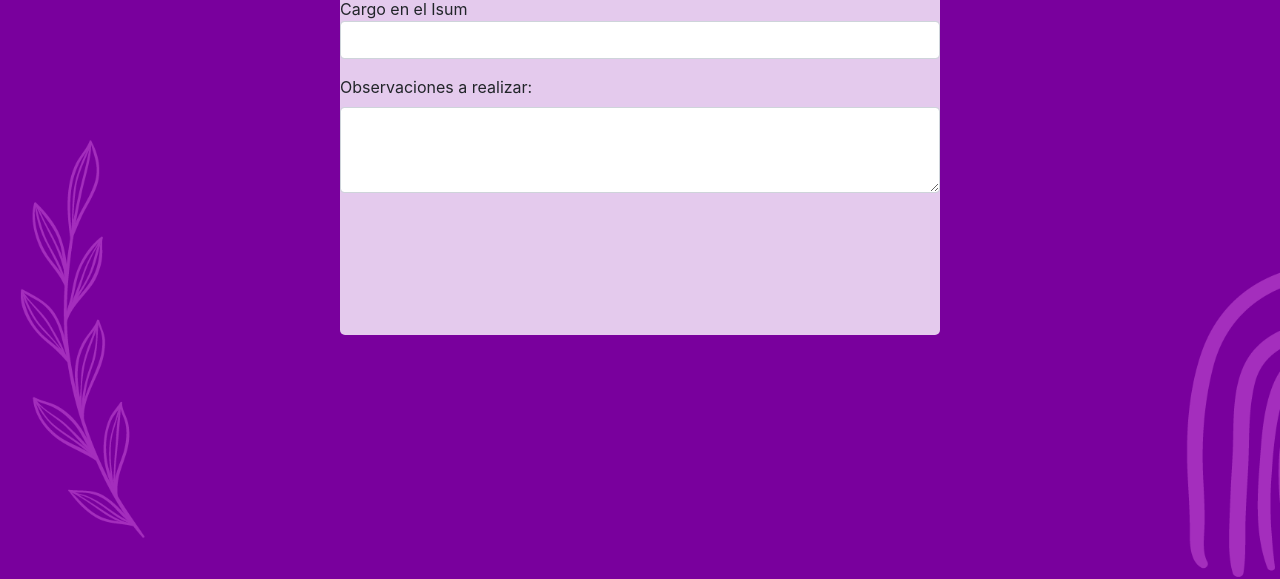
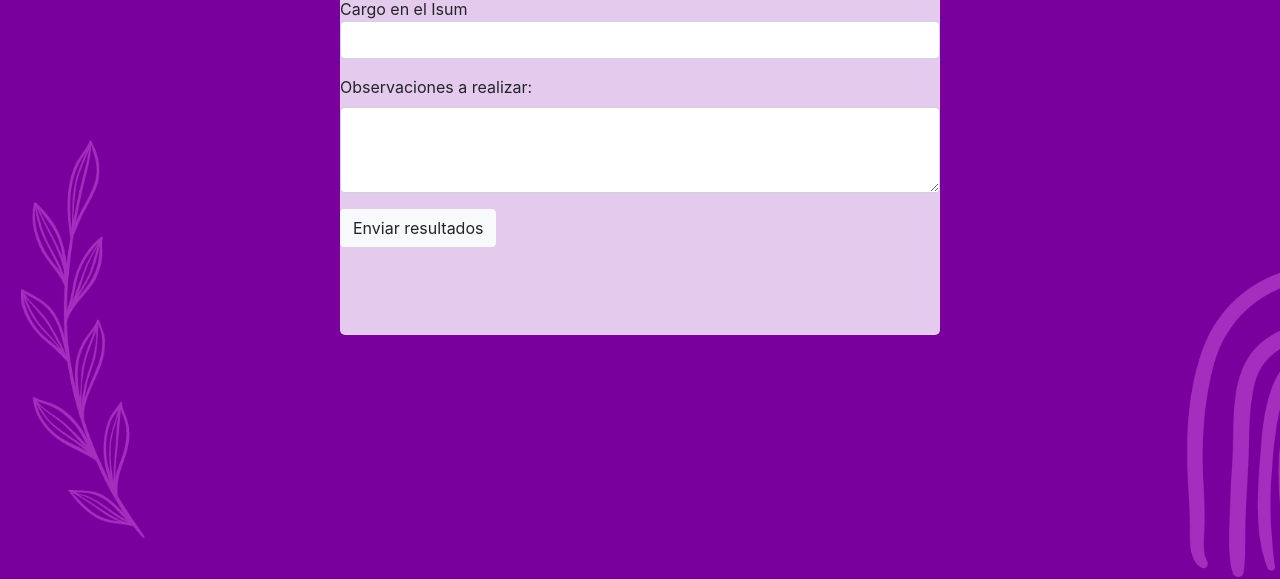
Before and after one commit to Angel17022000/pruebas_am, a plain HTML site: page auditoria.html in a window 1280 px wide. Shown: the part 221-800 px from the top of the page. Drawn offline with nearby package versions, Linux system fonts and the light colour scheme.

Commit message:
Update auditoria.html

```diff
--- a/auditoria.html
+++ b/auditoria.html
@@ -45,7 +45,7 @@
                 </div>
 
               </div>
-            </form>
+
             <div class="mb-3">
                     Cargo en el Isum<input class="form-control" type="text" aria-label="default input example">
               </div>
@@ -54,6 +54,10 @@
                 <label for="exampleFormControlTextarea1" class="form-label">Observaciones a realizar:</label>
                 <textarea class="form-control" id="exampleFormControlTextarea1" rows="3"></textarea>
               </div>
+              <div class="mb-3">
+                <button type="submit" class="btn btn-light mb-3">Enviar resultados</button>
+              </div>
+            </form>
             </div>
             </div>
 
```
